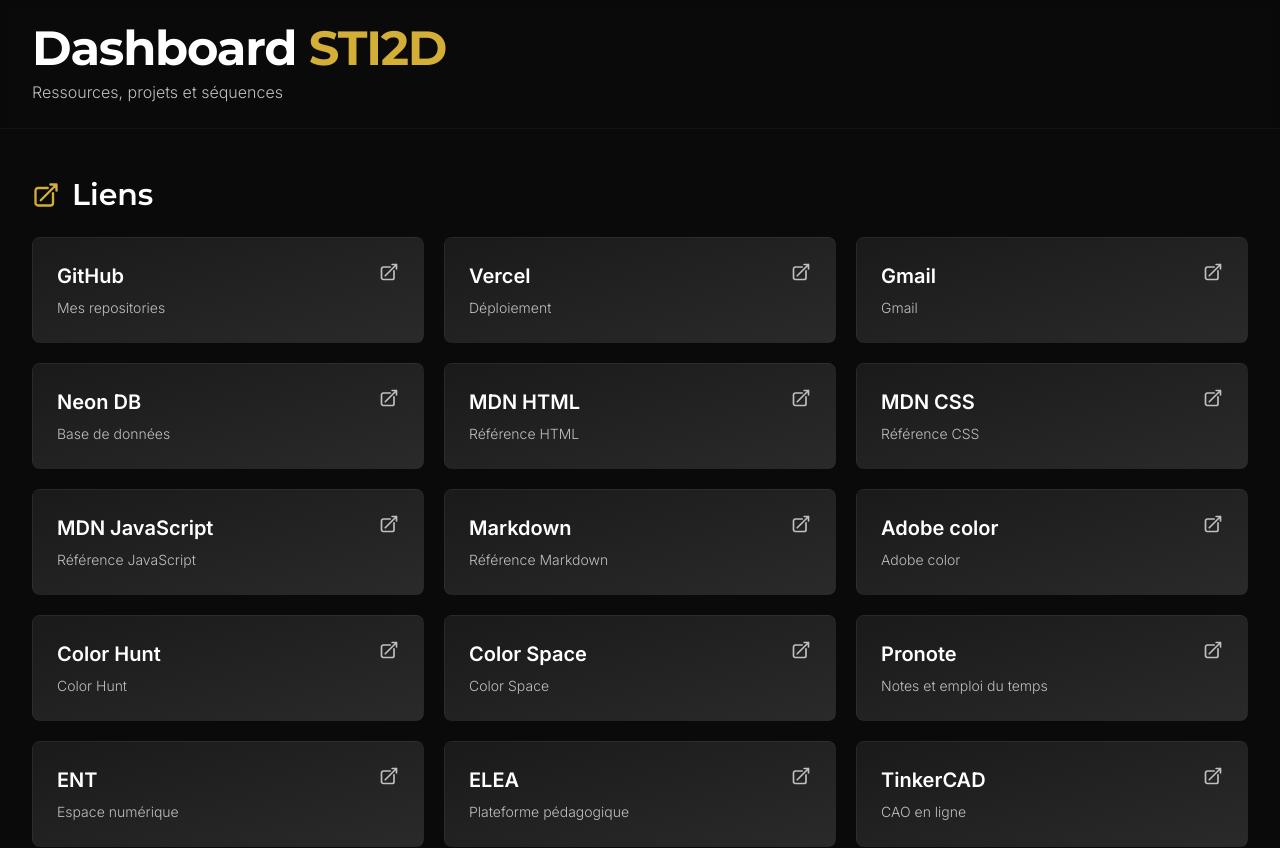
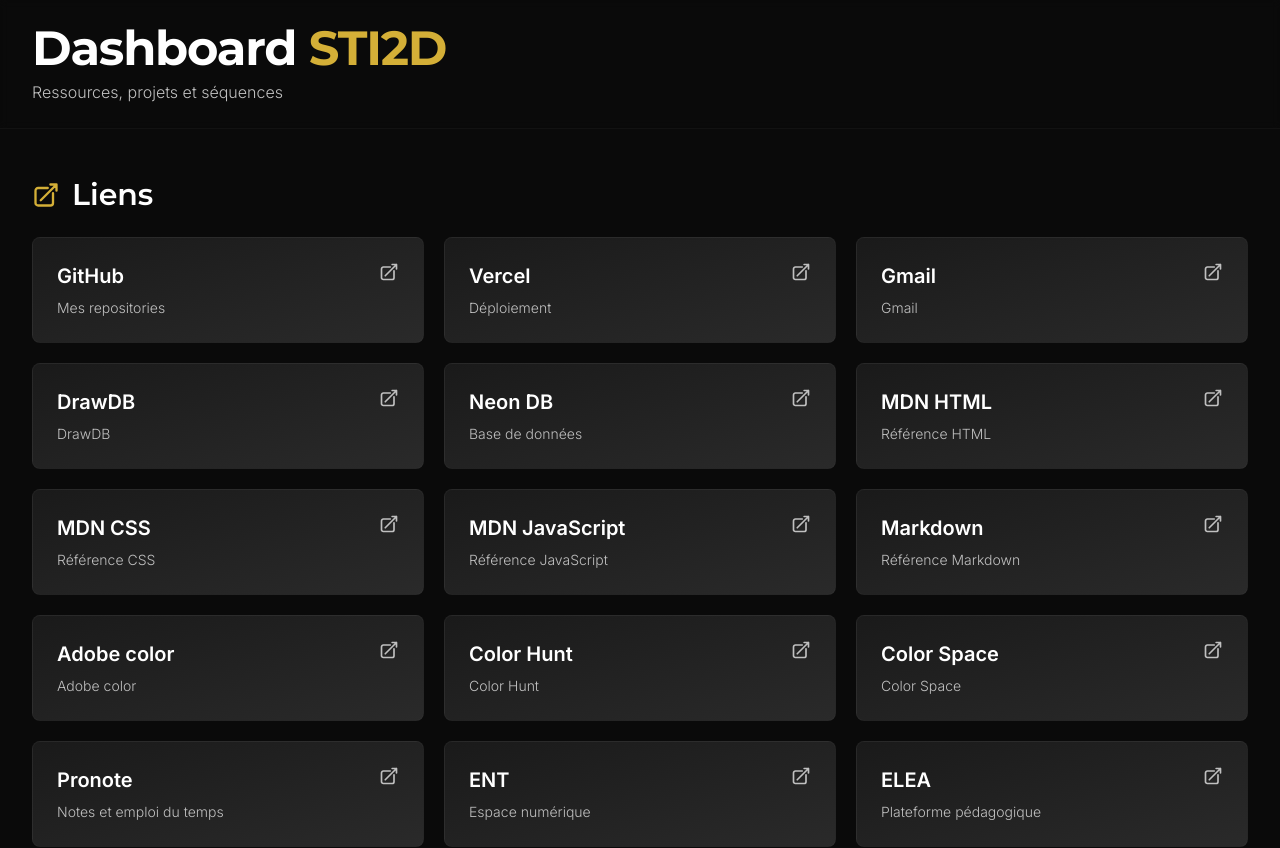
Before and after one commit to SHU445/STI2D-app, a Next.js app: page / in a window 1280 px wide. Shown: the top 848 px of the page. Built offline with nearby package versions, Linux system fonts and the light colour scheme.

Commit message:
add link DrawDB

```diff
--- a/app/page.tsx
+++ b/app/page.tsx
@@ -35,6 +35,7 @@
   { title: 'GitHub', url: 'https://github.com/SHU445', description: 'Mes repositories' },
   { title: 'Vercel', url: 'https://vercel.com/login', description: 'Déploiement' },
   { title: 'Gmail', url: 'https://mail.google.com/mail/u/0/#inbox', description: 'Gmail' },
+  { title: 'DrawDB', url: 'https://www.drawdb.app/', description: 'DrawDB' },
   { title: 'Neon DB', url: 'https://neon.com/', description: 'Base de données' },
   { title: 'MDN HTML', url: 'https://developer.mozilla.org/en-US/docs/Web/HTML/Reference/Elements', description: 'Référence HTML' },
   { title: 'MDN CSS', url: 'https://developer.mozilla.org/fr/docs/Web/CSS/Reference/Properties', description: 'Référence CSS' },
```
